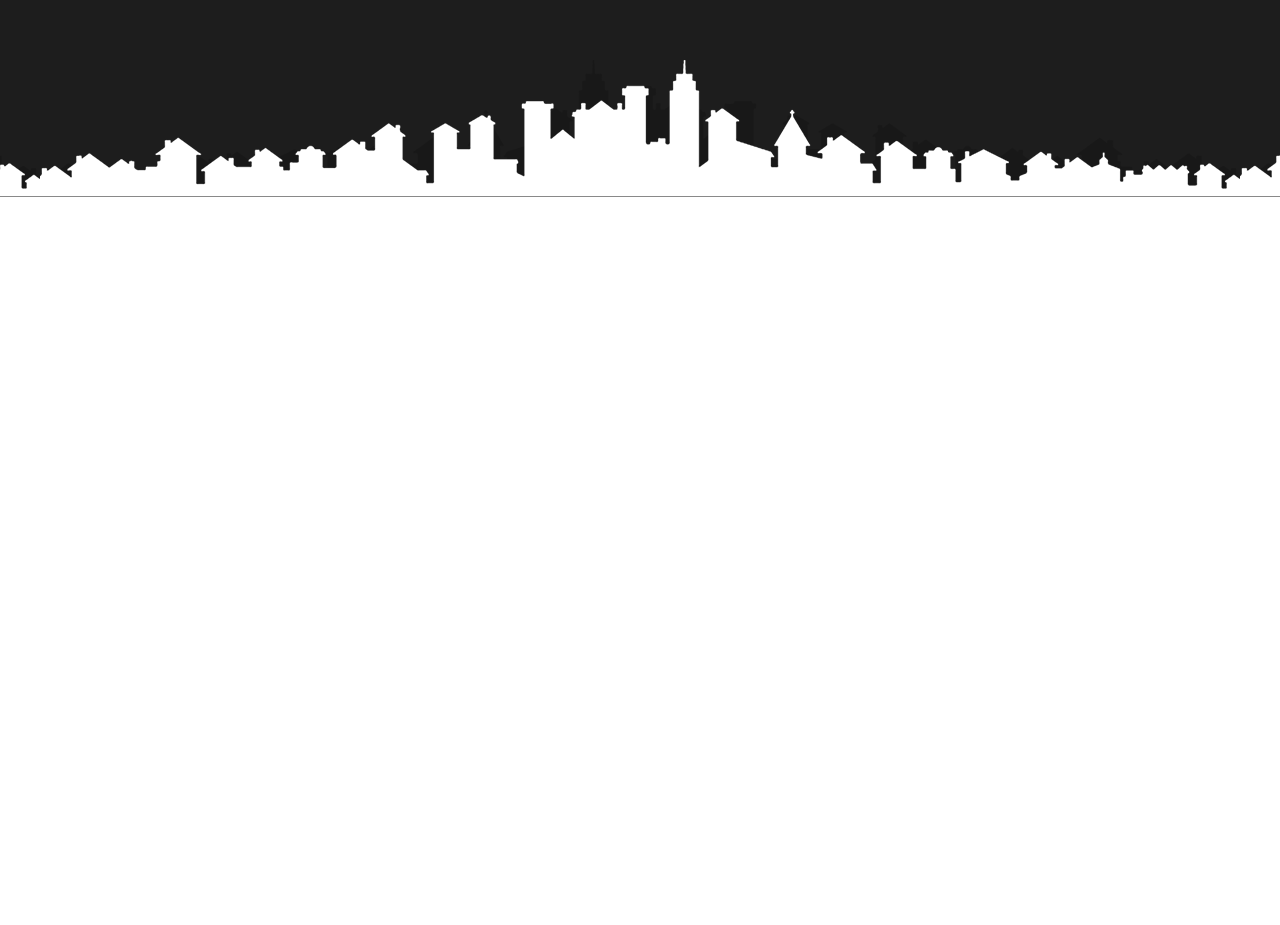
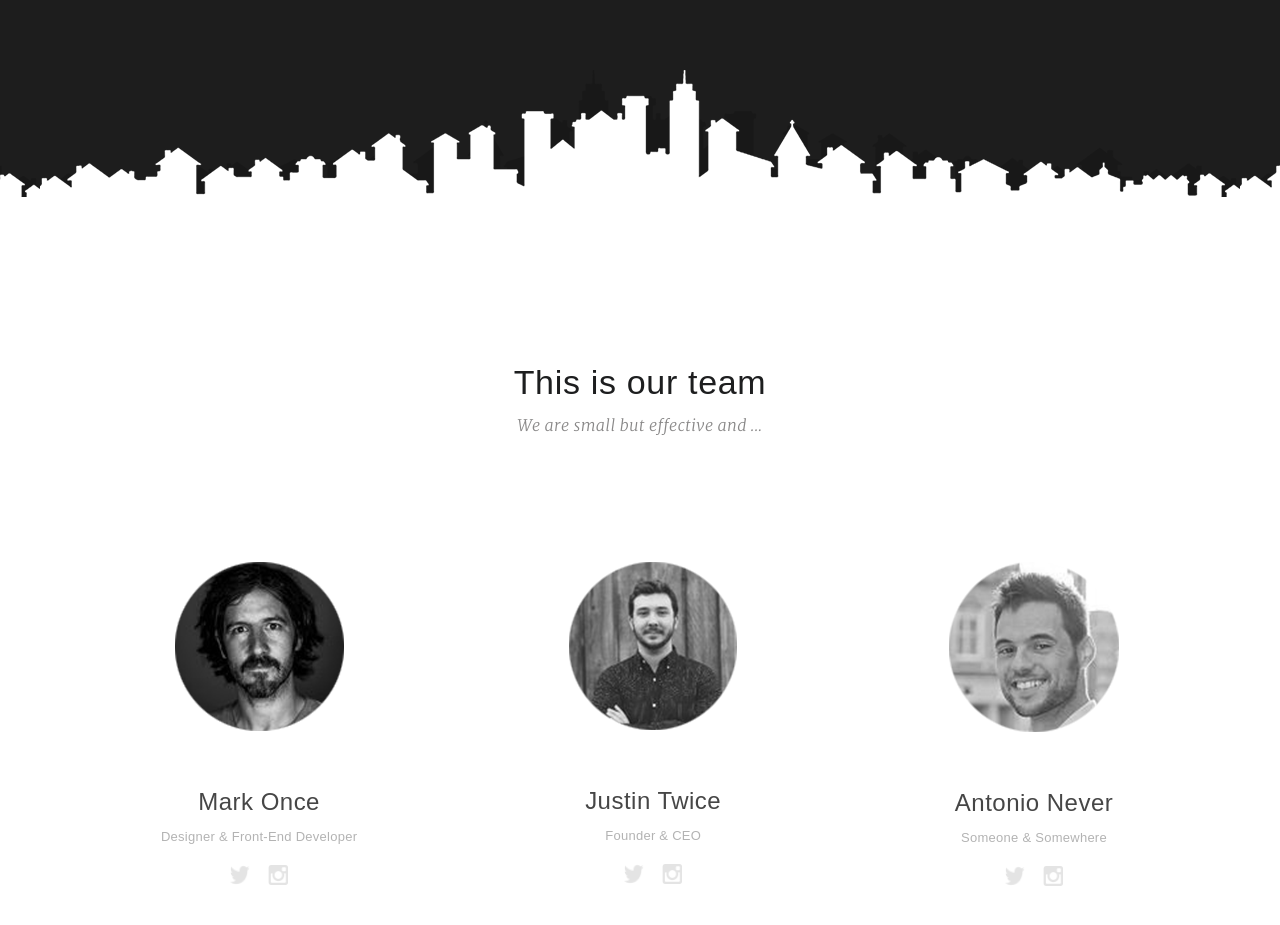
Before and after one commit to AOWebdev/site_3_marsy, a plain HTML site: page index.html in a window 1280 px wide. Shown: the part 1465-2390 px from the top of the page. Before the commit the page ends 1662 px from the top, so only its background shows below. Drawn offline with Linux system fonts and the light colour scheme.

Commit message:
команда

```diff
--- a/css/style.css
+++ b/css/style.css
@@ -126,13 +126,14 @@ body {
   text-transform: uppercase;
 }
 
+/* О нас */
 .about {
   height: 1129px;
   padding-top: 128px;
   padding-bottom: 271px;
-  background: url(../img/buildings__white.png) center bottom repeat-x,
-  url(../img/buildings__black.png) center bottom repeat-x,
-  #1d1d1d;
+  background: url(../img/buildings__white.png) center 101% repeat-x,
+    url(../img/buildings__black.png) center 101% repeat-x,
+    #1d1d1d;
   /* background-size: contain, contain; */
 }
 
@@ -173,3 +174,82 @@ body {
   line-height: 22px;
   color: #b7b7b7;
 }
+
+/* Команда */
+.team {
+  height: 745px;
+}
+
+.block__head {
+  text-align: center;
+}
+
+.block__title {
+  font-family: "HelveticaNeueLTProRoman", sans-serif;
+  font-size: 34px;
+  font-weight: 400;
+  letter-spacing: 0.02em;
+  color: #1d1e1f;
+  padding-top: 138px;
+  margin-bottom: 13px;
+}
+
+.block__text {
+  font-family: "Merriweather-LightItalic", sans-serif;
+  font-size: 16px;
+  font-weight: 300;
+  font-style: italic;
+  letter-spacing: 0.02em;
+  color: #898888;
+  margin: 0;
+}
+
+.team__inner {
+  display: flex;
+  justify-content: space-around;
+  padding-top: 127px;
+}
+
+.team__item {
+  text-align: center;
+}
+
+.team__item-img {
+  margin-bottom: 29px;
+}
+
+.team__item-title {
+  font-family: "HelveticaNeueLTProRoman", sans-serif;
+  font-size: 24px;
+  font-weight: 400;
+  letter-spacing: 0.02em;
+  color: #464646;
+  margin-bottom: 7px;
+}
+
+.team__item-text {
+  font-family: "HelveticaNeueLTProRoman", sans-serif;
+  font-size: 13px;
+  font-weight: 400;
+  letter-spacing: 0.02em;
+  color: #b3b3b3;
+  margin-bottom: 21px;
+}
+
+.team__icon-box a {
+  transition: 0.2s;
+}
+
+.team__icon-box a:first-child {
+  margin-right: 14px;
+}
+
+.team__icon-box a img:hover {
+  background-color: #949494;
+  border-radius: 5px;
+}
+
+.team__icon-box img {
+  width: 20px;
+  height: 20px;
+}
--- a/index.html
+++ b/index.html
@@ -5,6 +5,7 @@
   <meta charset="UTF-8">
   <meta http-equiv="X-UA-Compatible" content="IE=edge">
   <meta name="viewport" content="width=device-width, initial-scale=1.0">
+  <!-- <script src="https://kit.fontawesome.com/d15061d5a6.js" crossorigin="anonymous"></script> -->
   <link rel="stylesheet" href="css/style.css">
   <title>Document</title>
 </head>
@@ -35,25 +36,76 @@
       <div class="about__inner">
         <div class="about__item">
           <div class="about__year">2019</div>
-          <div class="about__text">Lorem ipsum dolor sit amet, consectetur adipiselit. Vivamus varius nec diam vitae hendrerit bigus mit.</div>
+          <div class="about__text">Lorem ipsum dolor sit amet, consectetur adipiselit. Vivamus varius nec diam vitae
+            hendrerit bigus mit.</div>
         </div>
         <div class="about__item">
           <div class="about__year">2020</div>
-          <div class="about__text">Lorem ipsum dolor sit amet, consectetur adipiselit. Vivamus varius nec diam vitae hendrerit bigus mit.
+          <div class="about__text">Lorem ipsum dolor sit amet, consectetur adipiselit. Vivamus varius nec diam vitae
+            hendrerit bigus mit.
             Begitus vit urna nulla.</div>
         </div>
         <div class="about__item">
           <div class="about__year">2022</div>
-          <div class="about__text">Sed at auctor sem, nec tincidunt elit. Pellentesque enim turpis, porttitor ac orci in, ultrices efficitur nisl. Ut odio libero, sodales a tellus eleifend, suscipit dapibus mi.</div>
+          <div class="about__text">Sed at auctor sem, nec tincidunt elit. Pellentesque enim turpis, porttitor ac orci
+            in, ultrices efficitur nisl. Ut odio libero, sodales a tellus eleifend, suscipit dapibus mi.</div>
         </div>
         <div class="about__item">
           <div class="about__year">2023</div>
-          <div class="about__text">Lorem ipsum dolor sit amet, consectetur adipiselit. Vivamus varius nec diam vitae hendrerit bigus mit.
+          <div class="about__text">Lorem ipsum dolor sit amet, consectetur adipiselit. Vivamus varius nec diam vitae
+            hendrerit bigus mit.
             Begitus vit urna nulla.</div>
         </div>
       </div>
     </container>
   </div>
+
+  <div class="team">
+    <div class="container">
+      <div class="block__head">
+        <h2 class="block__title">This is our team</h2>
+        <p class="block__text">We are small but effective and ...</p>
+      </div>
+      <div class="team__inner">
+        <div class="team__item">
+          <img class="team__item-img" src="img/team1.png" alt="">
+          <h3 class="team__item-title">Mark Once</h3>
+          <p class="team__item-text">Designer & Front-End Developer</p>
+          <div class="team__icon-box">
+            <a href="#"><img src="img/twitter.png" alt=""></a>
+            <a href="#"><img src="img/instagram.png" alt=""></a>
+          </div>
+        </div>
+        <div class="team__item">
+          <img class="team__item-img" src="img/team2.png" alt="">
+          <h3 class="team__item-title">Justin Twice</h3>
+          <p class="team__item-text">Founder & CEO</p>
+          <div class="team__icon-box">
+            <a href="#"><img src="img/twitter.png" alt=""></a>
+            <a href="#"><img src="img/instagram.png" alt=""></a>
+          </div>
+        </div>
+        <div class="team__item">
+          <img class="team__item-img" src="img/team3.png" alt="">
+          <h3 class="team__item-title">Antonio Never</h3>
+          <p class="team__item-text">Someone & Somewhere</p>
+          <div class="team__icon-box">
+            <a href="#"><img src="img/twitter.png" alt=""></a>
+            <a href="#"><img src="img/instagram.png" alt=""></a>
+          </div>
+        </div>
+      </div>
+    </div>
+  </div>
+
+  <!-- <i class="fa-brands fa-twitter"></i>
+  <i class="fa-brands fa-instagram"></i> -->
+
+  <!-- <a href="#"><img src="img/team1.png" alt=""></a>
+  <a href="#"><img src="img/team2.png" alt=""></a>
+  <a href="#"><img src="img/team3.png" alt=""></a>
+  <a href="#"><img src="img/twitter.png" alt=""></a>
+  <a href="#"><img src="img/instagram.png" alt=""></a> -->
 </body>
 
 </html>
```
Also changed, not shown: img/analytics.png (added), img/cloud.png (added), img/instagram.png (added), img/love.png (added), img/mail.png (added), img/phone.png (added), img/pin.png (added), img/team1.png (added), img/team2.png (added), img/team3.png (added), img/twitter.png (added).
